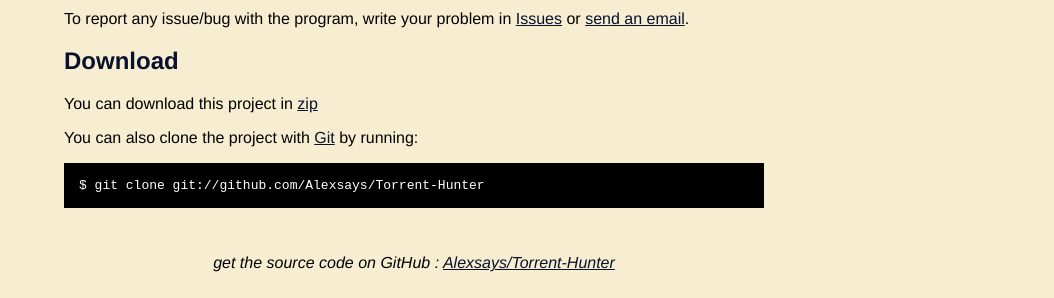
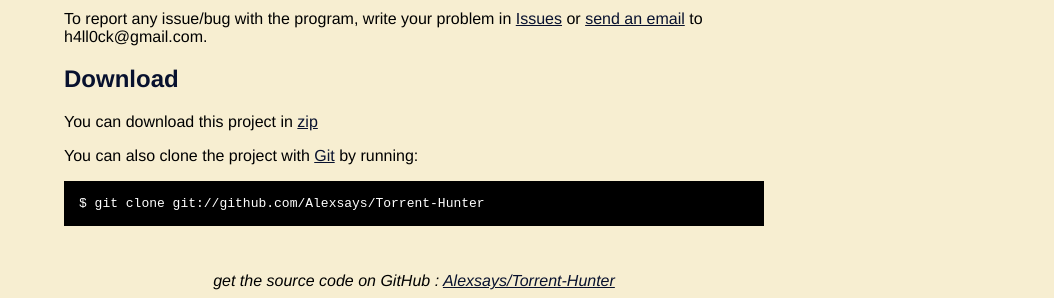
Before and after one commit to Alexsilvacodes/Torrent-Hunter, a plain HTML site: page index.html in a window 1280 px wide. Shown: the part 775-1073 px from the top of the page, without its empty margins (226-1280 px from the left). Drawn offline with Linux system fonts and the light colour scheme.

Commit message:
Update index.html

```diff
--- a/index.html
+++ b/index.html
@@ -4,7 +4,6 @@
   <meta charset='utf-8'>
 
   <title>Torrent Hunter</title>
-
   <style type="text/css">
     body {
       margin-top: 1.0em;
@@ -58,7 +57,8 @@
     <p><img src="https://github.com/downloads/Alexsays/Torrent-Hunter/Screenshot-0.9.png"</p>
 
     <h2>Issues <img width="30" src="https://github.com/downloads/Alexsays/Torrent-Hunter/Nuvola_apps_bug.png"></h2>
-    <p>To report any issue/bug with the program, write your problem in <a href="https://github.com/Alexsays/Torrent-Hunter/issues">Issues</a> or <a href="mailto:h4ll0ck@gmail.com?subject=[Torrent Hunter] My issue is:">send an email</a>.</p>
+    <p>To report any issue/bug with the program, write your problem in <a href="https://github.com/Alexsays/Torrent-Hunter/issues">Issues</a>
+    or <a href="mailto:h4ll0ck@gmail.com?subject=[Torrent Hunter] My issue is:">send an email</a> to h4ll0ck@gmail.com.</p>
 
     <h2>Download</h2>
     <p>
```
